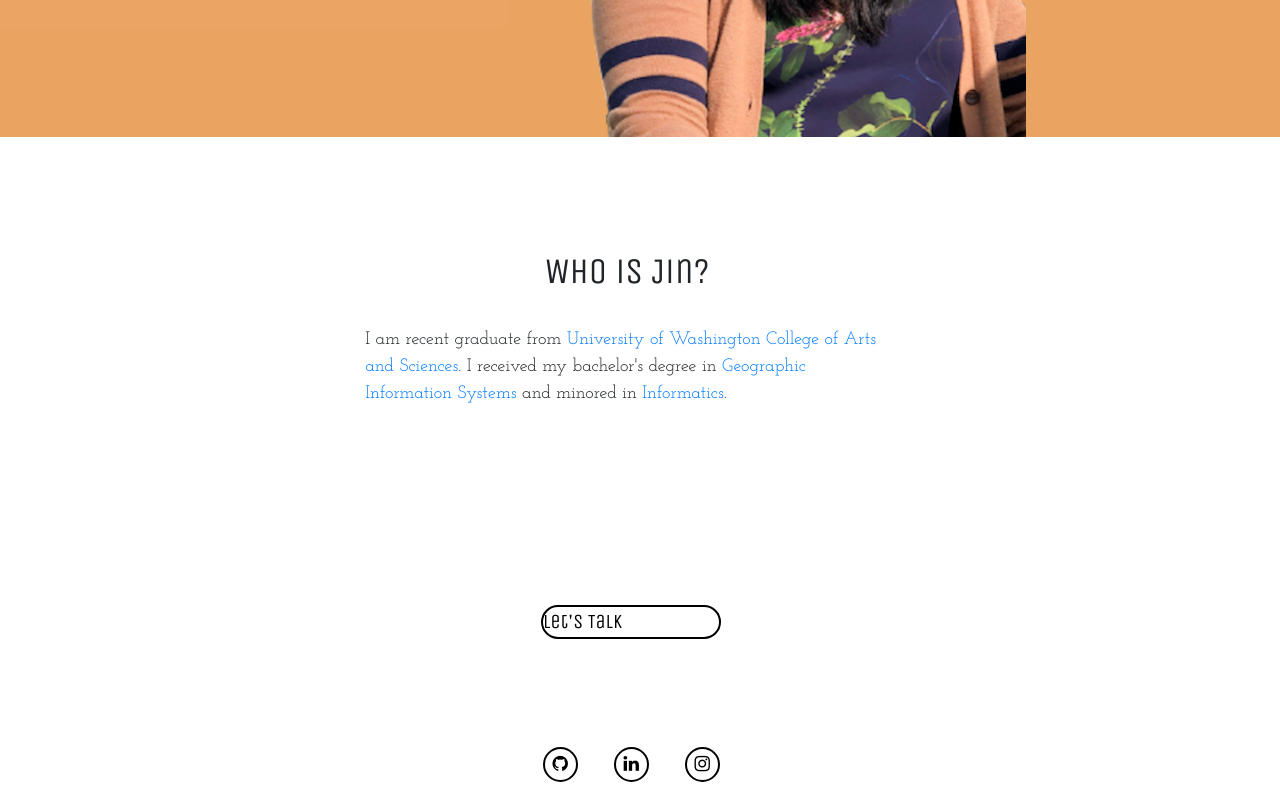
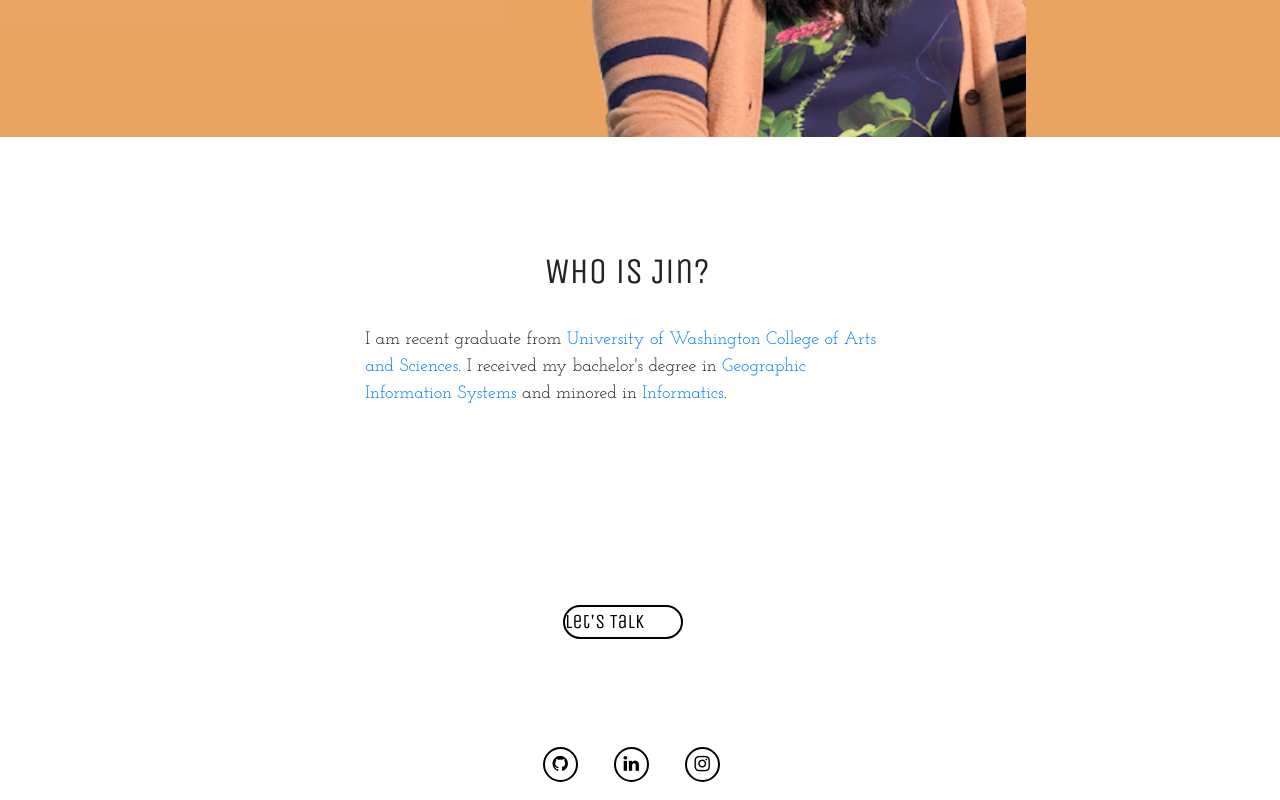
Before and after one commit to jinc132/jinschang-Portfolio, a React (Create React App) app: page /About in a window 1280 px wide. Shown: the part 734-1534 px from the top of the page. Built offline with nearby package versions, Linux system fonts and the light colour scheme.

Commit message:
re-adjust position of button

```diff
--- a/src/css/about.css
+++ b/src/css/about.css
@@ -38,9 +38,9 @@
     border: 2px solid black;
     border-radius: 4em;
     font-family: 'Unica one', cursive;
-    width: 180px;
+    width: 120px;
     position: relative;
-    left: 41%;
+    left: 43%;
 }
 
 .email-container a:hover {
```
